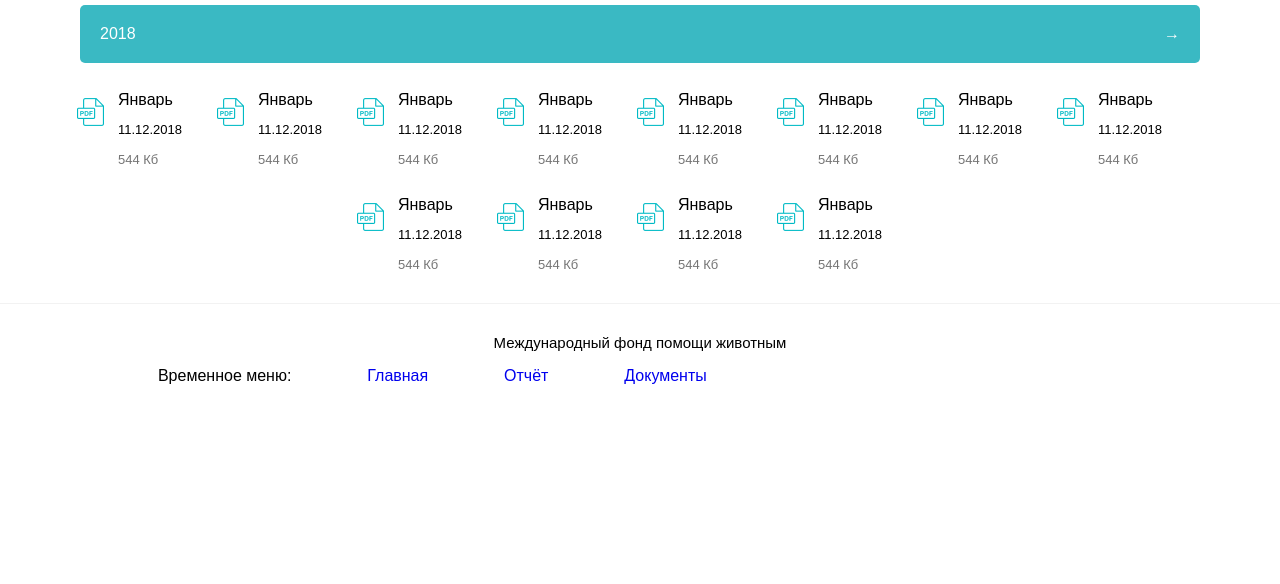
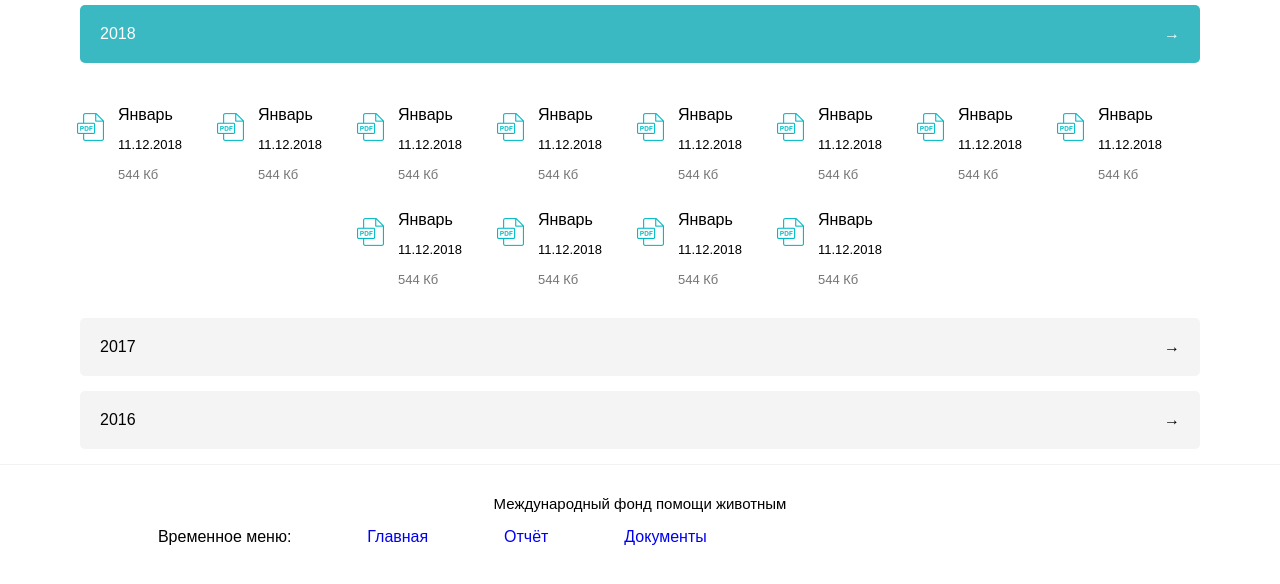
Before and after one commit to ws-morrison/pets, a website: page report.html in a window 1280 px wide. Shown: the part 194-778 px from the top of the page. Drawn offline with Linux system fonts and the light colour scheme.

Commit message:
report fixes

```diff
--- a/report.html
+++ b/report.html
@@ -147,6 +147,15 @@
           </li>
 
         </ul>
+
+        <div class="dropdown-list__heading">
+          <p class="dropdown-list__heading-text">2017</p><span class="dropdown-list__heading__thumb">→</span>
+        </div>
+
+        <div class="dropdown-list__heading">
+          <p class="dropdown-list__heading-text">2016</p><span class="dropdown-list__heading__thumb">→</span>
+        </div>
+
     </section>
   </main>
 
--- a/source/sass/_b/docs.scss
+++ b/source/sass/_b/docs.scss
@@ -12,6 +12,7 @@
   padding-left: 20px;
   padding-right: 20px;
   border-radius: 5px;
+  margin-bottom: 15px;
 }
 
 .dropdown-list__heading--active {
```
Also changed, not shown: source/css/style.css.
